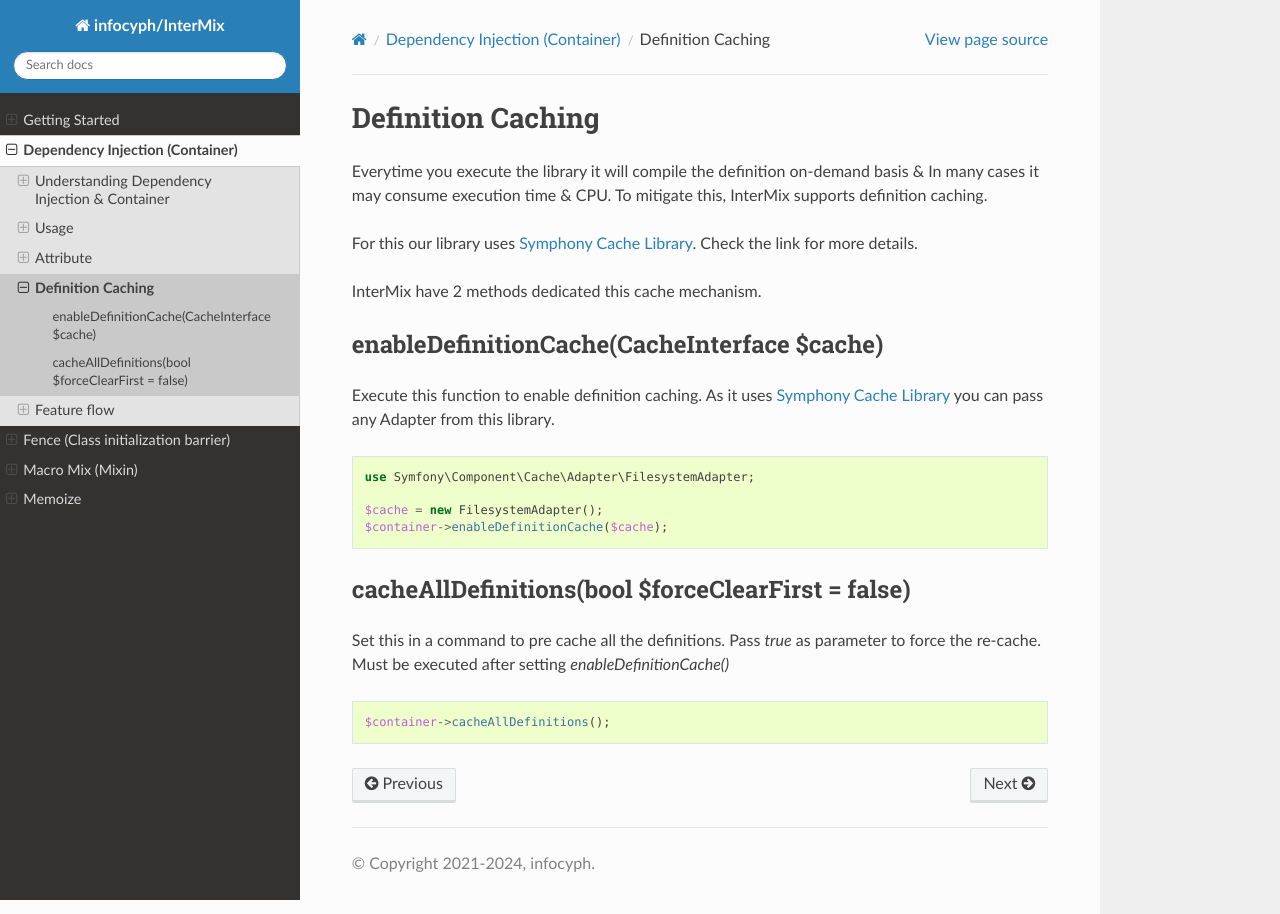
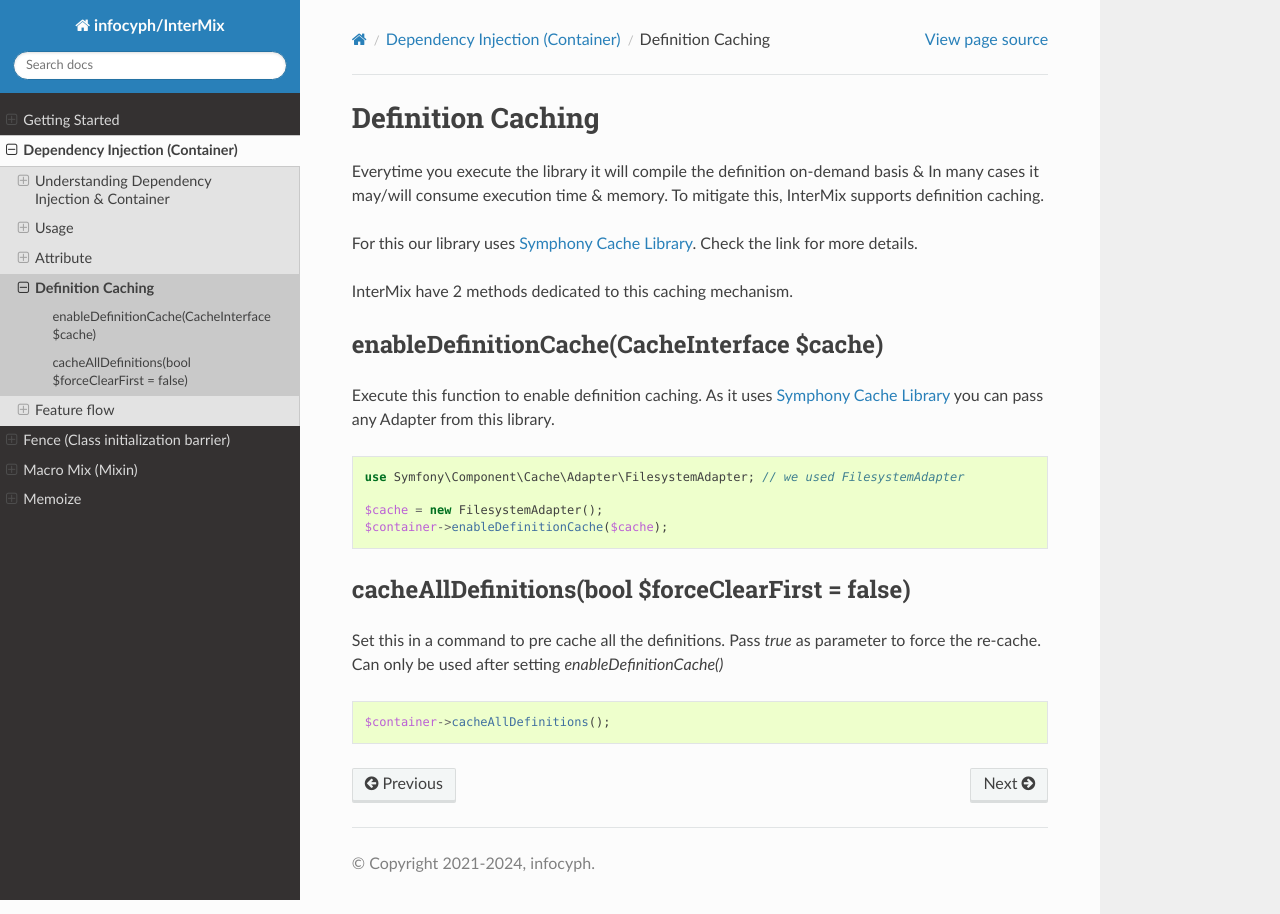
Before and after one commit to infocyph/InterMix, a Sphinx documentation site: the page built from docs/di/cache.rst, in a window 1280 px wide. Built offline with Sphinx 7.4.7 and the Read the Docs theme 2.0.0, drawn with Linux system fonts in a browser that asks for light colours.

Commit message:
updated some typo

```diff
--- a/docs/di/cache.rst
+++ b/docs/di/cache.rst
@@ -4,13 +4,13 @@
 Definition Caching
 ==================
 
-Everytime you execute the library it will compile the definition on-demand basis & In many cases it may consume execution
-time & CPU. To mitigate this, InterMix supports definition caching.
+Everytime you execute the library it will compile the definition on-demand basis & In many cases it may/will consume execution
+time & memory. To mitigate this, InterMix supports definition caching.
 
 For this our library uses `Symphony Cache Library <https://symfony.com/doc/current/components/cache.html>`__. Check the link
 for more details.
 
-InterMix have 2 methods dedicated this cache mechanism.
+InterMix have 2 methods dedicated to this caching mechanism.
 
 enableDefinitionCache(CacheInterface $cache)
 --------------------------------------------
@@ -20,7 +20,7 @@ you can pass any Adapter from this library.
 
 .. code:: php
 
-   use Symfony\Component\Cache\Adapter\FilesystemAdapter;
+   use Symfony\Component\Cache\Adapter\FilesystemAdapter; // we used FilesystemAdapter
 
    $cache = new FilesystemAdapter();
    $container->enableDefinitionCache($cache);
@@ -28,8 +28,8 @@ you can pass any Adapter from this library.
 cacheAllDefinitions(bool $forceClearFirst = false)
 --------------------------------------------------
 
-Set this in a command to pre cache all the definitions. Pass `true` as parameter to force the re-cache. Must be executed
-after setting `enableDefinitionCache()`
+Set this in a command to pre cache all the definitions. Pass `true` as parameter to force the re-cache. Can only be
+used after setting `enableDefinitionCache()`
 
 .. code:: php
 
```
Also changed, not shown: README.md (+1 -1 lines), 1 other file.
